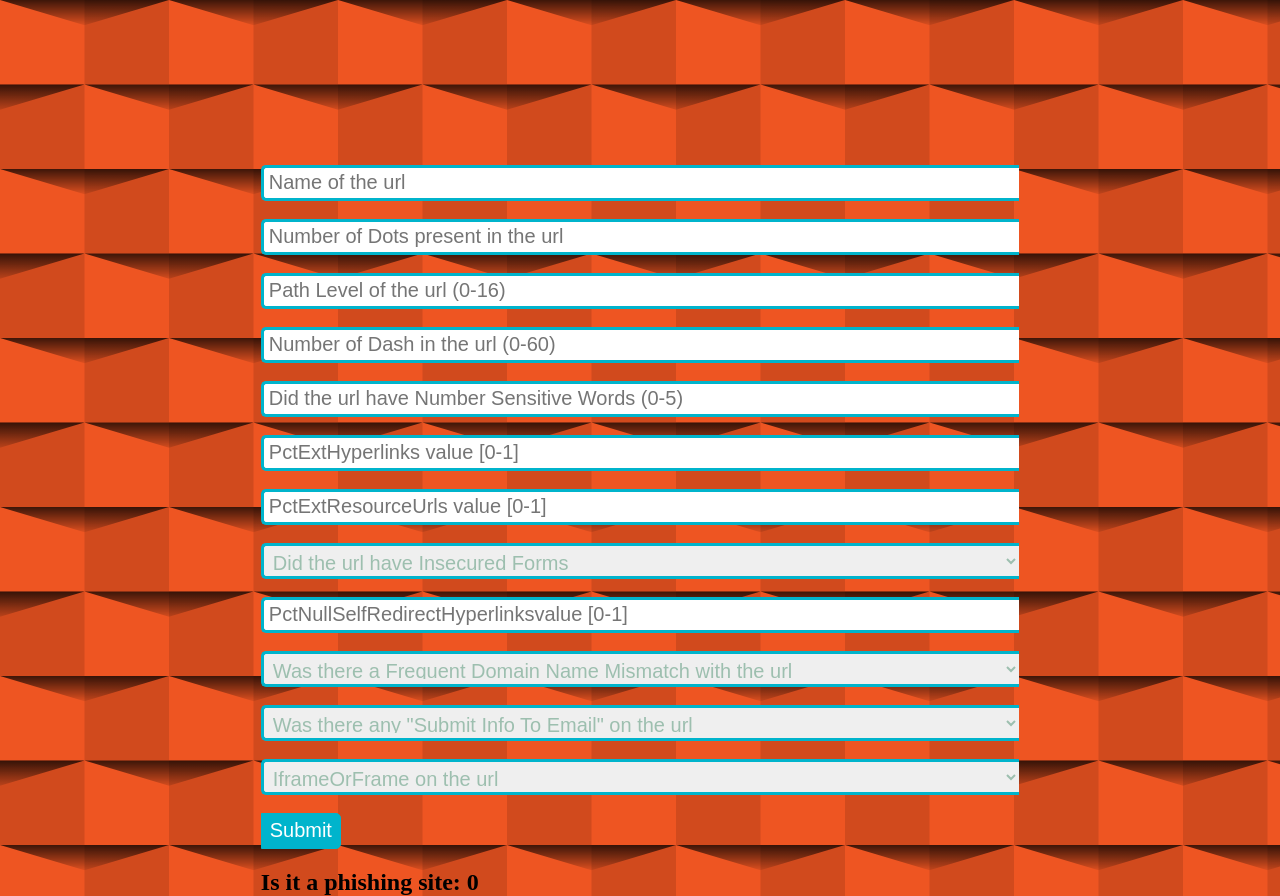
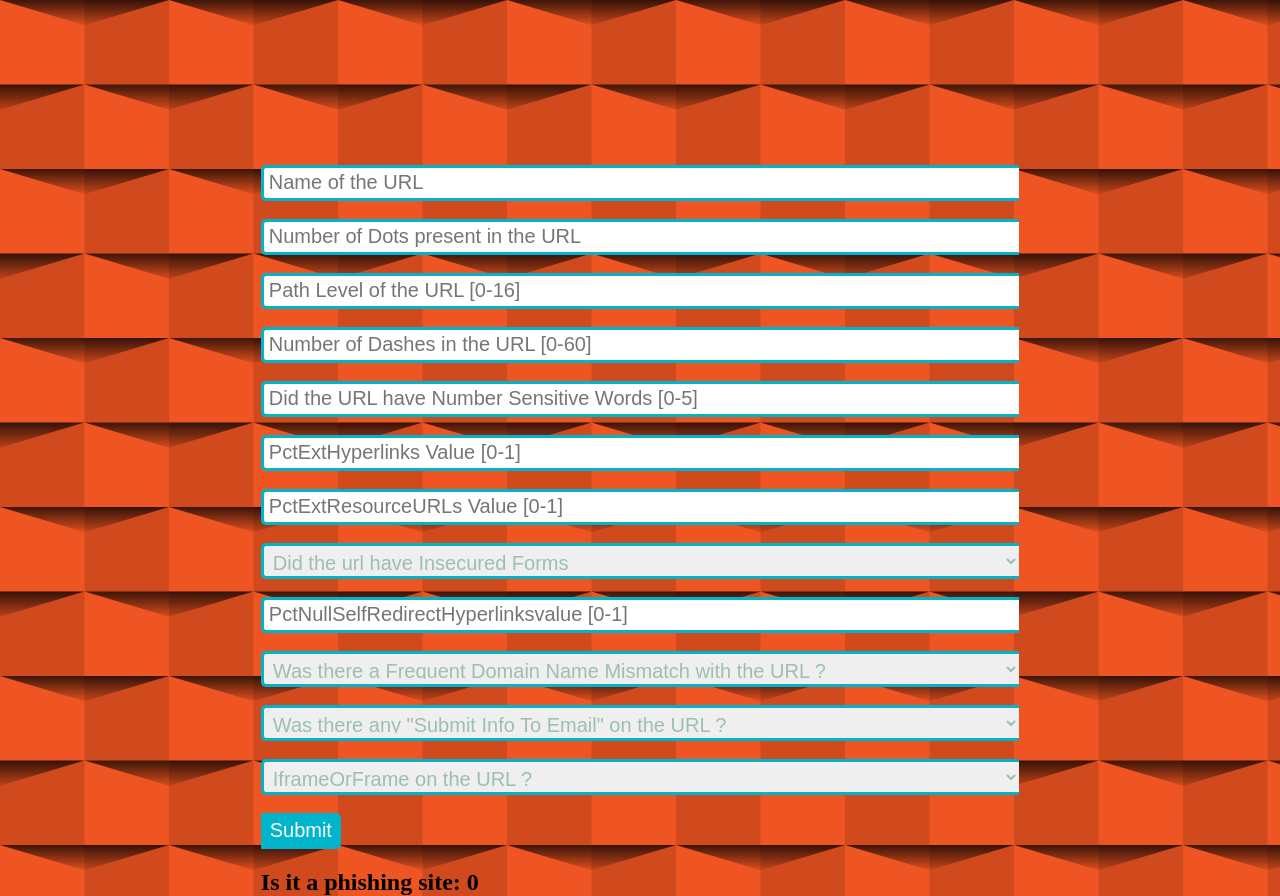
Before and after one commit to gagroo-jeevansh/Phishing-Website-Detection-using-Django, a Django app: page / in a window 1280 px wide. Run offline with Django 3.2, Linux system fonts and the light colour scheme.

Commit message:
Update index.html

```diff
--- a/polls/templates/index.html
+++ b/polls/templates/index.html
@@ -93,37 +93,37 @@ body.bg-image {
     {% csrf_token %}
 
       <div class="search">
-      <input name="name" type="text" class="searchTerm" placeholder="Name of the url">
+      <input name="name" type="text" class="searchTerm" placeholder="Name of the URL">
     </div>
       <br>
 
     <div class="search">
-      <input name="NumDots" type="text" class="searchTerm" placeholder="Number of Dots present in the url">
+      <input name="NumDots" type="text" class="searchTerm" placeholder="Number of Dots present in the URL">
     </div>
       <br>
 
     <div class="search">
-      <input name="PathLevel" type="text" class="searchTerm" placeholder="Path Level of the url (0-16)">
+      <input name="PathLevel" type="text" class="searchTerm" placeholder="Path Level of the URL [0-16]">
     </div>
       <br>
 
     <div class="search">
-      <input name="NumDash" type="text" class="searchTerm" placeholder="Number of Dash in the url (0-60)">
+      <input name="NumDash" type="text" class="searchTerm" placeholder="Number of Dashes in the URL [0-60]">
     </div>
       <br>
 
     <div class="search">
-      <input name="NumSensitiveWords" type="text" class="searchTerm" placeholder="Did the url have Number Sensitive Words (0-5)">
+      <input name="NumSensitiveWords" type="text" class="searchTerm" placeholder="Did the URL have Number Sensitive Words [0-5]">
     </div>
       <br>
 
     <div class="search">
-      <input name="PctExtHyperlinks" type="text" class="searchTerm" placeholder="PctExtHyperlinks value [0-1]">
+      <input name="PctExtHyperlinks" type="text" class="searchTerm" placeholder="PctExtHyperlinks Value [0-1]">
     </div>
       <br>
 
      <div class="search">
-      <input name="PctExtResourceUrls" type="text" class="searchTerm" placeholder="PctExtResourceUrls value [0-1]">
+      <input name="PctExtResourceUrls" type="text" class="searchTerm" placeholder="PctExtResourceURLs Value [0-1]">
     </div>
       <br>
 
@@ -143,7 +143,7 @@ body.bg-image {
 
     <div class="search">
       <select name="FrequentDomainNameMismatch" class="searchTerm">
-        <option selected>Was there a Frequent Domain Name Mismatch with the url</option>
+        <option selected>Was there a Frequent Domain Name Mismatch with the URL ?</option>
         <option value="0">No</option>
         <option value="1">Yes</option>
         </select>
@@ -152,7 +152,7 @@ body.bg-image {
 
      <div class="search">
       <select name="SubmitInfoToEmail" class="searchTerm">
-        <option selected>Was there any "Submit Info To Email" on the url</option>
+        <option selected>Was there any "Submit Info To Email" on the URL ?</option>
         <option value="0">No</option>
         <option value="1">Yes</option>
         </select>
@@ -161,7 +161,7 @@ body.bg-image {
 
     <div class="search">
       <select name="IframeOrFrame" class="searchTerm">
-        <option selected>IframeOrFrame on the url</option>
+        <option selected>IframeOrFrame on the URL ?</option>
         <option value="0">No</option>
         <option value="1">Yes</option>
         </select>
```
